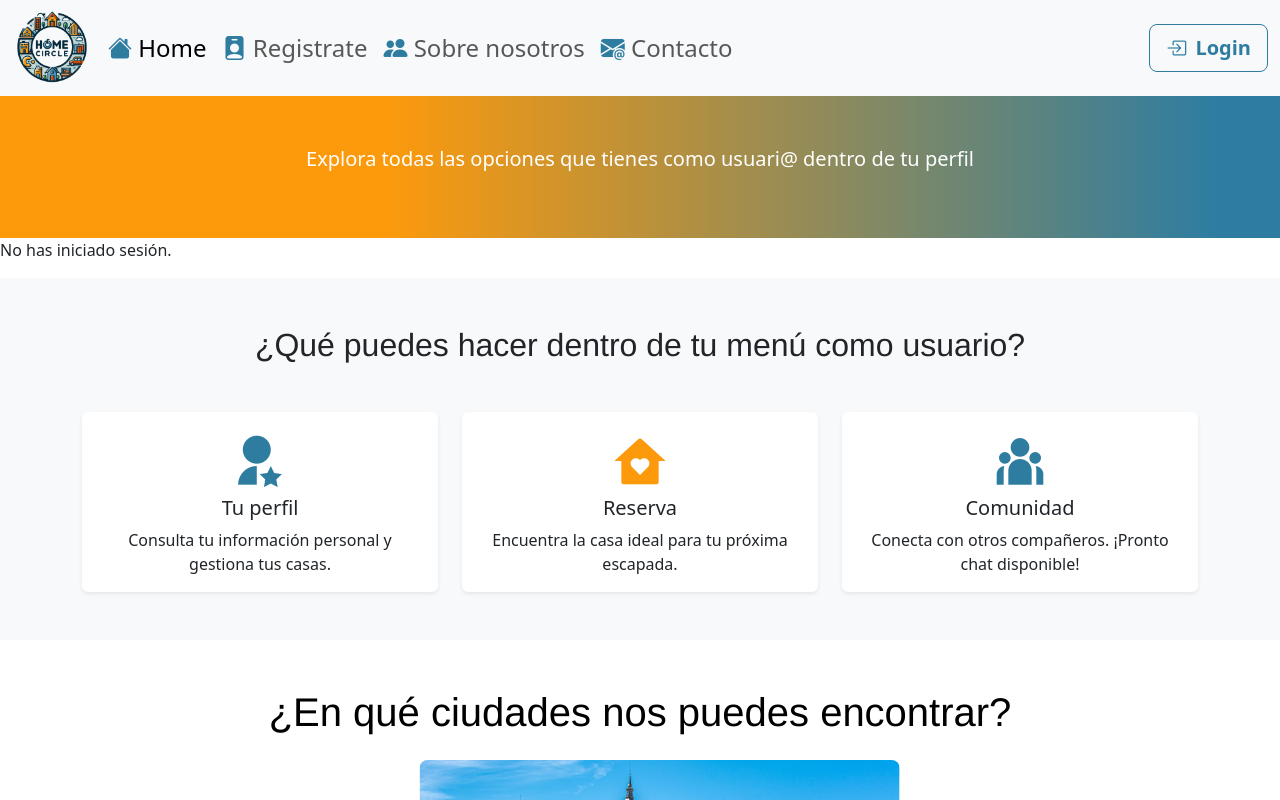
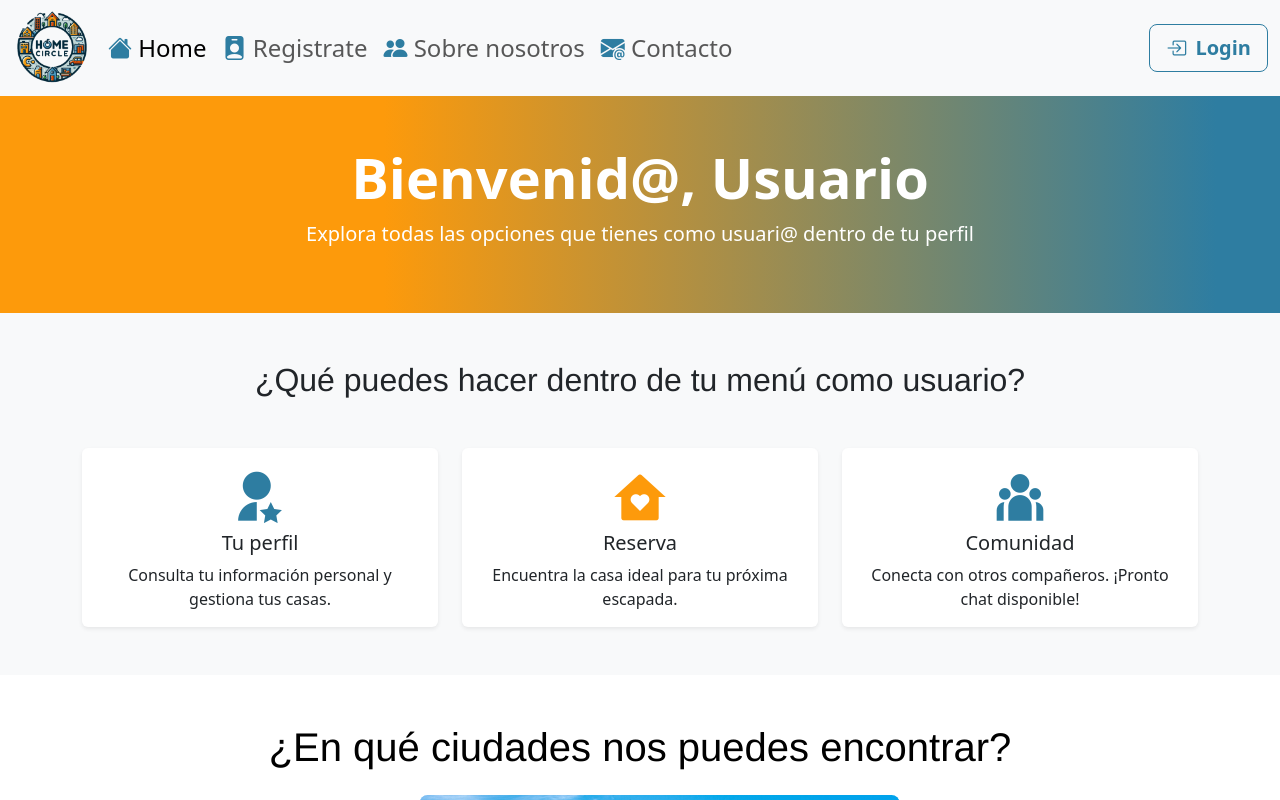
Before and after one commit to javierRodriguezEviden/homeCircle, an Angular app in the folder frontend/homeCircle/: page /homeRegistrado in a window 1280 px wide. Shown: the top 800 px of the page. Built offline with nearby package versions, Linux system fonts and the light colour scheme.

Commit message:
home-registrado - 22/05/25 - 13:50 - IA

```diff
--- a/frontend/homeCircle/src/app/home-registrado/home-registrado.component.html
+++ b/frontend/homeCircle/src/app/home-registrado/home-registrado.component.html
@@ -3,7 +3,7 @@
   <!-- Hero de bienvenida -->
   <section class="py-5 text-white text-center align-items-center w-100 vh-50" id="section-banner-bienvenida">
     <div class="container">
-      <div *ngIf="nombreUsuario && gmailUsuario">
+      <div *ngIf="nombreUsuario">
       <h1 class="display-4 fw-bold">Bienvenid&#64;, <span class="text-ligth">{{ nombreUsuario }}</span></h1>
       </div>
       <p class="lead">Explora todas las opciones que tienes como usuari&#64; dentro de tu perfil</p>
@@ -15,11 +15,11 @@
       <h2>¡Bienvenido, {{ nombreUsuario }}!</h2>
       <p>Tu correo es: {{ gmailUsuario }}</p>
       <p>Tu telefono es: {{ tlfUsuario }}</p>
-  </div> -->
+  </div>
 
   <div *ngIf="!nombreUsuario || !gmailUsuario">
       <p>No has iniciado sesión.</p>
-  </div>
+  </div> -->
 
 
   <!-- Opciones del menú centradas -->
--- a/frontend/homeCircle/src/app/home-registrado/home-registrado.component.ts
+++ b/frontend/homeCircle/src/app/home-registrado/home-registrado.component.ts
@@ -15,14 +15,17 @@ export class HomeRegistradoComponent implements OnInit {
 
   // Método que se ejecuta al inicializar el componente
   ngOnInit(): void {
-    // Obtiene el usuario guardado en localStorage (si existe)
+
+    this.nombreUsuario = localStorage.getItem('nombre') || 'Usuario';
+
+
+/*     // Obtiene el usuario guardado en localStorage (si existe)
     const usuarioGuardado = localStorage.getItem('usuario');
 
     // Si el usaurio esta logueado, guarda datos en variables y las muestra
     if (usuarioGuardado) {
       const usuarioParseado = JSON.parse(usuarioGuardado);
       // Asigna nombre y apellidos, o 'Usuario' si no existen
-      this.nombreUsuario = usuarioParseado.name || 'Usuario';
       // Asigna email, o mensaje por defecto si no existe
       this.gmailUsuario = usuarioParseado.email || 'Correo no disponible';
       // Asigna teléfono, o mensaje por defecto si no existe
@@ -31,7 +34,7 @@ export class HomeRegistradoComponent implements OnInit {
     } else {
       // Si no hay usuario guardado, muestra mensaje en consola
       console.log('No hay usuario guardado en localStorage');
-    }
+    } */
   }
 /*
   // ✅ Inyectamos el servicio en el constructor
```
Also changed, not shown: 1 other file (tests, documents, lock files or other folders).
